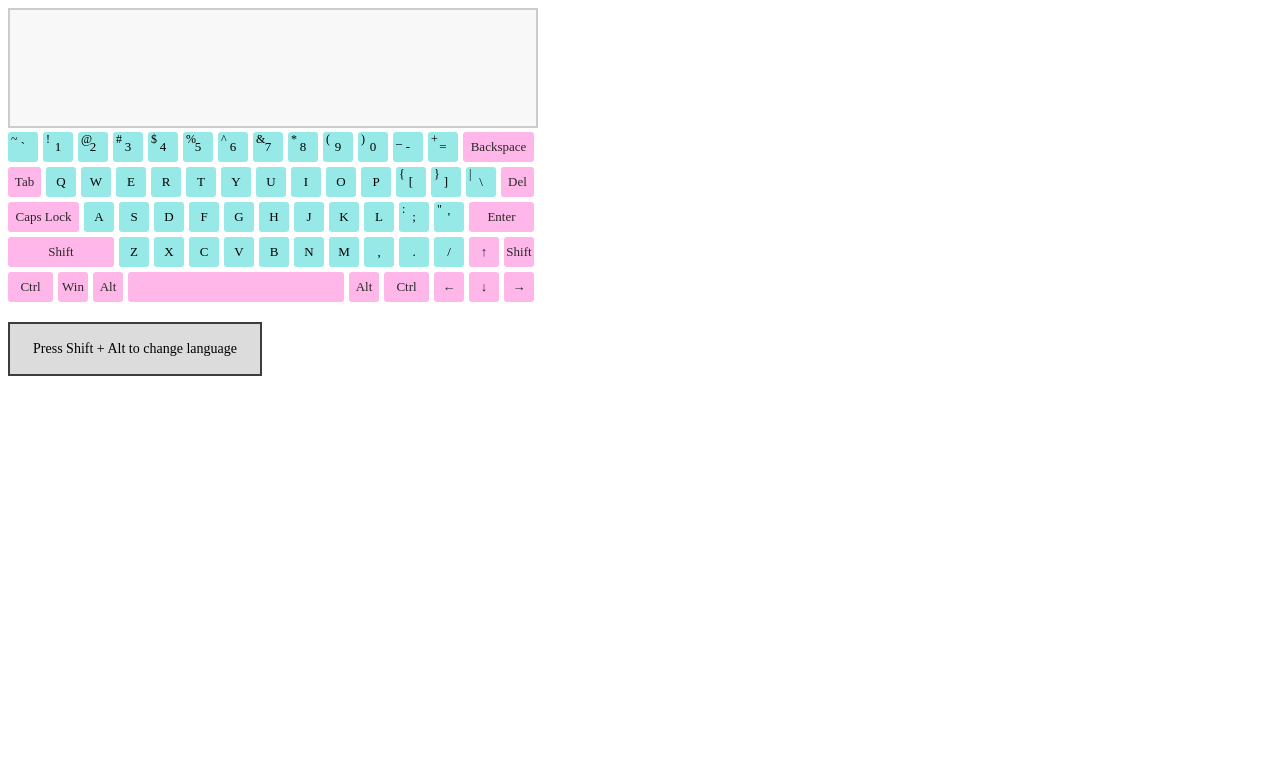
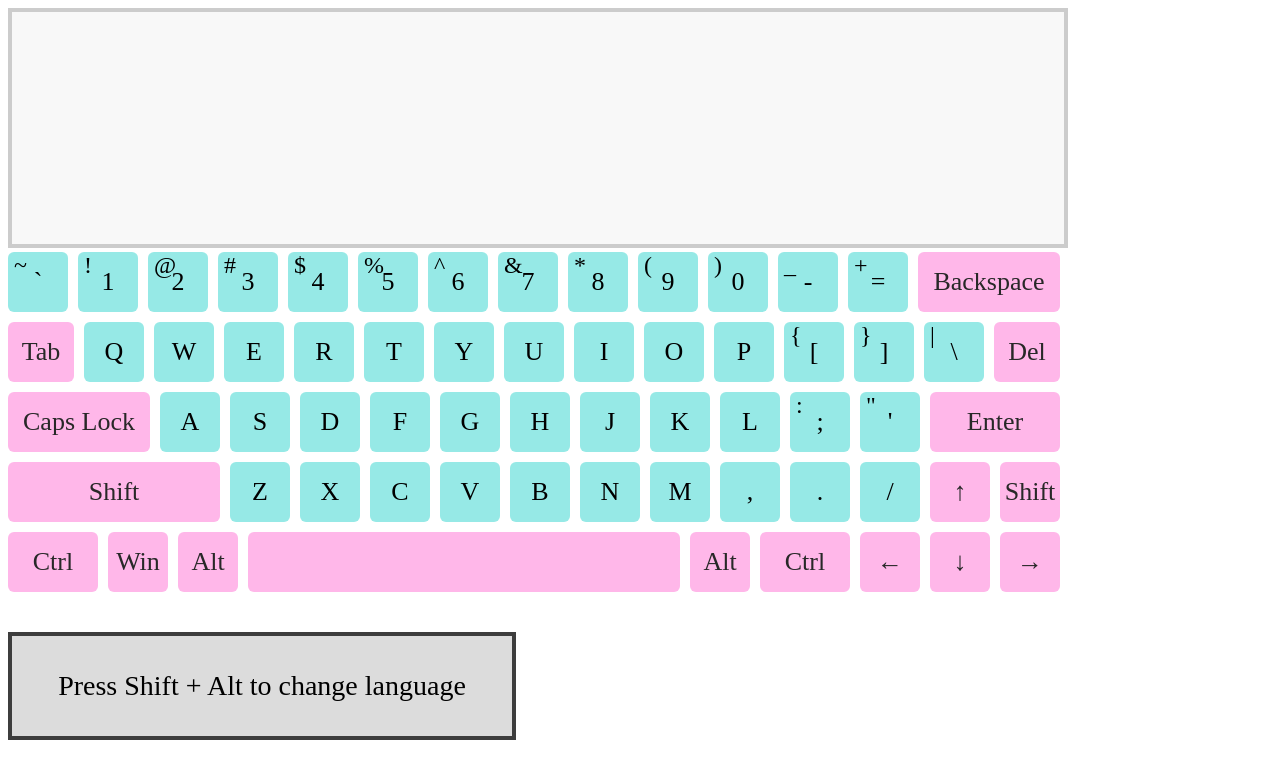
Before and after one commit to rahachova/virtual-keyboard, a website: page index.html in a window 1280 px wide. Drawn offline with Linux system fonts and the light colour scheme.

Commit message:
fix: change layout scale

```diff
--- a/style.css
+++ b/style.css
@@ -1,18 +1,18 @@
 .keyboard {
   display: flex;
-  gap: 5px;
+  gap: 10px;
   flex-wrap: wrap;
-  width: 530px
+  width: 1060px
 }
 
 .textarea {
-  width: 530px;
-  height: 120px;
-  padding: 12px 20px;
+  width: 1060px;
+  height: 240px;
+  padding: 24px 40px;
   box-sizing: border-box;
-  border: 2px solid #ccc;
+  border: 4px solid #ccc;
   background-color: #f8f8f8;
-  font-size: 16px;
+  font-size: 32px;
   resize: none;
 }
 
@@ -23,19 +23,19 @@
   align-items: center;
   background-color: rgb(150, 233, 230);
   color: black;
-  height: 30px;
-  width: 30px;
-  border-radius: 3px;
-  font-size: 13px;
+  height: 60px;
+  width: 60px;
+  border-radius: 6px;
+  font-size: 26px;
   transition: all 0.1s;
   user-select: none;
 }
 
 .button__additional {
   position: absolute;
-  left: 3px;
+  left: 6px;
   top: 0;
-  font-size: 12px;
+  font-size: 24px;
 }
 
 .button--pink {
@@ -44,27 +44,27 @@
 }
 
 .button--small {
-  width: 33px;
+  width: 66px;
 }
 
 .button--medium {
-  width: 45px;
+  width: 90px;
 }
 
 .button--large {
-  width: 65px;
+  width: 130px;
 }
 
 .button--exstra-large {
-  width: 71px;
+  width: 142px;
 }
 
 .button--exstra-exstra-large {
-  width: 106px;
+  width: 212px;
 }
 
 .button--space {
-  width: 216px;
+  width: 432px;
 }
 
 .button--active {
@@ -74,12 +74,12 @@
 
 .hint {
   background-color: gainsboro;
-  font-size: 14px;
-  margin-top: 20px;
+  font-size: 28px;
+  margin-top: 40px;
   display: flex;
   justify-content: center;
   align-items: center;
-  border: 2px solid rgb(61, 61, 61);
-  width: 250px;
-  height: 50px;
+  border: 4px solid rgb(61, 61, 61);
+  width: 500px;
+  height: 100px;
 }
```
